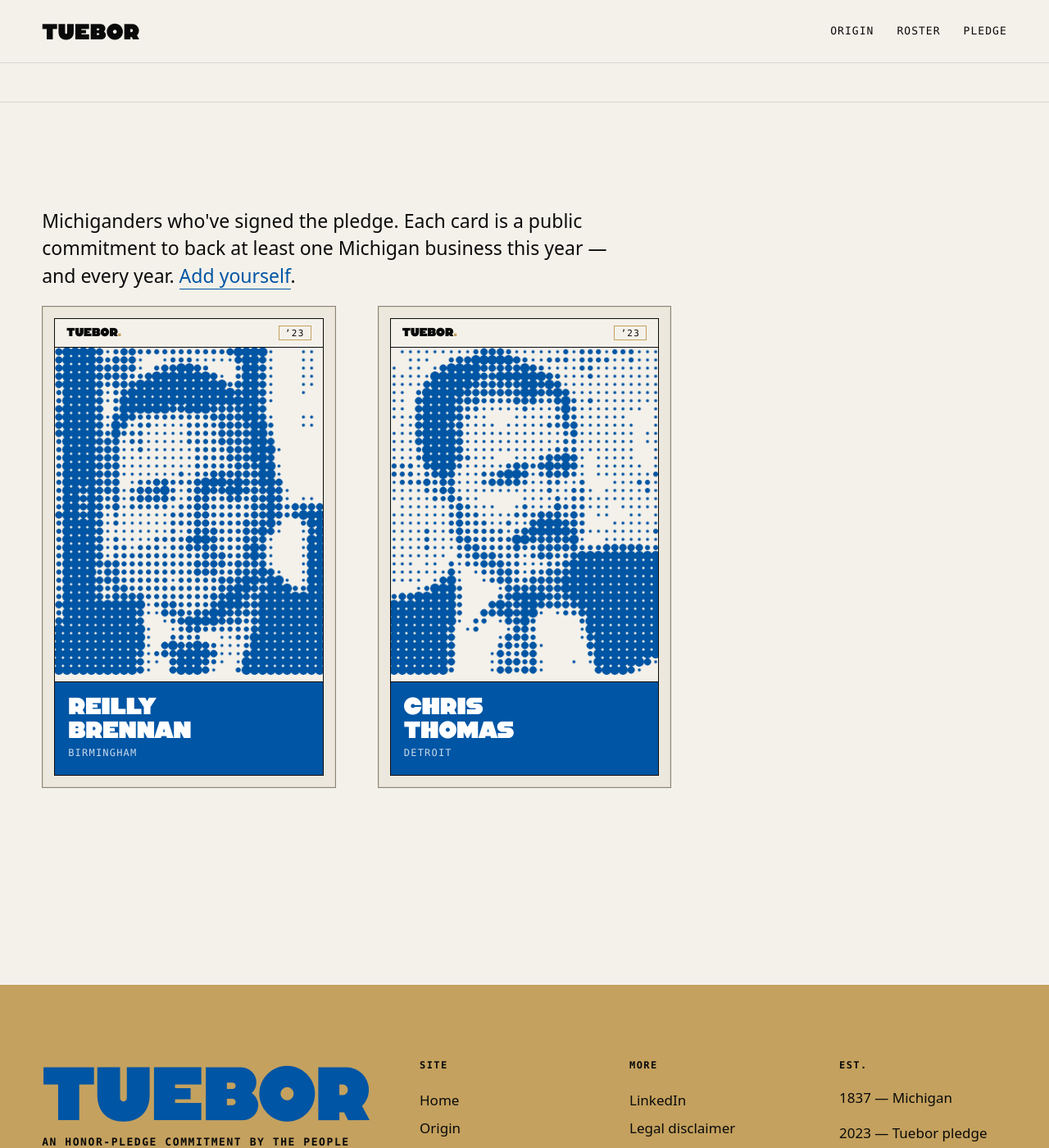
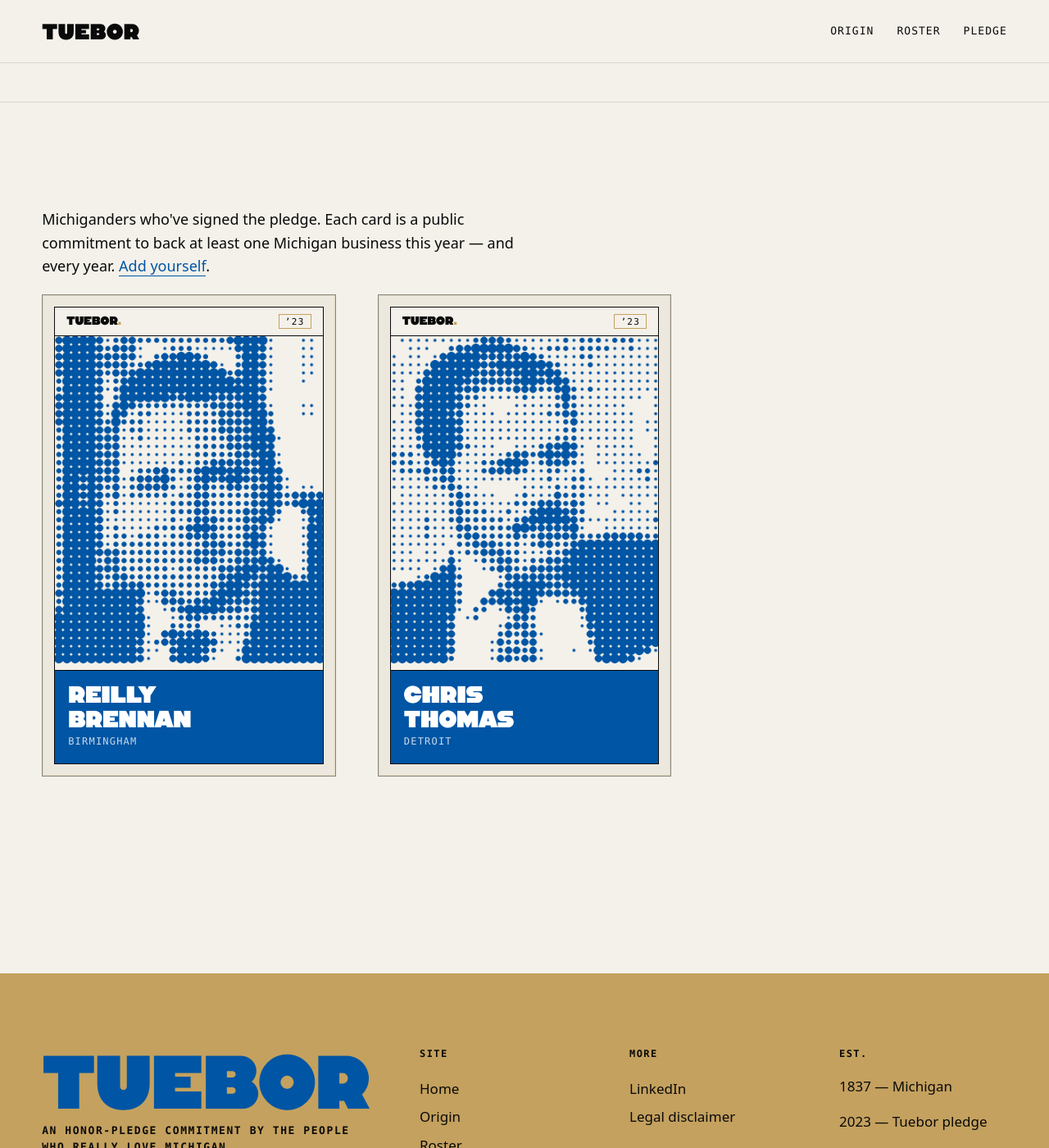
Before and after one commit to arepb/tuebor, a Jekyll site: the page built from roster.md, in a window 1280 px wide and 1400 px high, scrolled down 276 px. Shown: the whole window at 82% size. Built offline with Jekyll 4.4.1, drawn with Linux system fonts in a browser that asks for light colours.

Commit message:
fix(roster): tighten lede width to match prose reading column
The lede was sized at 18-24px clamp with max-width 720px, which made it
read like a deck headline rather than a body paragraph. Drop to 18px
body and constrain to 60ch so it sits at the same readability column
the rest of the site uses.

Co-Authored-By: Claude Opus 4.7 (1M context) <noreply@anthropic.com>

```diff
--- a/assets/css/style.scss
+++ b/assets/css/style.scss
@@ -574,9 +574,9 @@ main.home > .prose { max-width: none; padding: 0; font-size: inherit; }
   margin: 0 auto;
 }
 .roster-lede {
-  font-size: clamp(20px, 1.8vw, 24px);
-  line-height: 1.45;
-  max-width: 720px;
+  font-size: 18px;
+  line-height: 1.6;
+  max-width: 60ch;
   margin: 0 0 clamp(40px, 6vw, 72px);
   color: var(--ink);
 }
```
